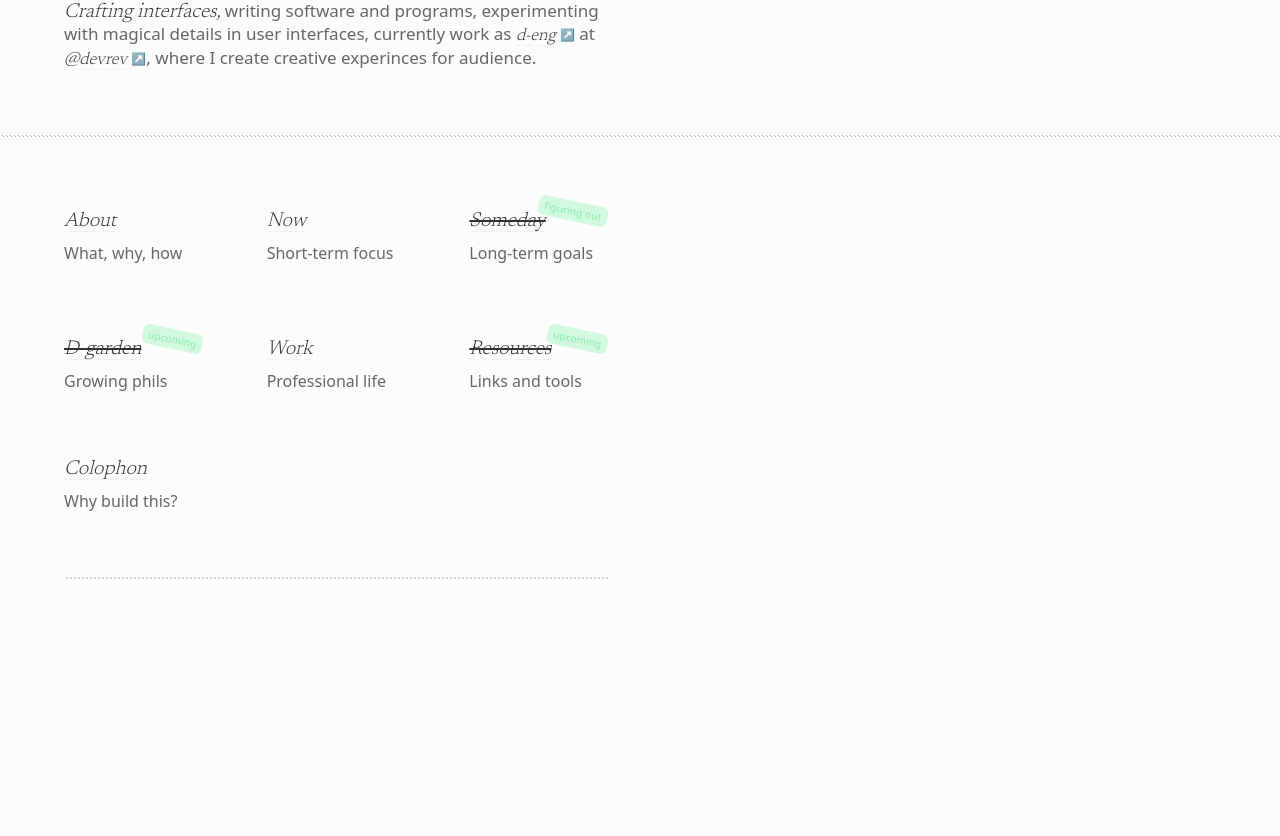
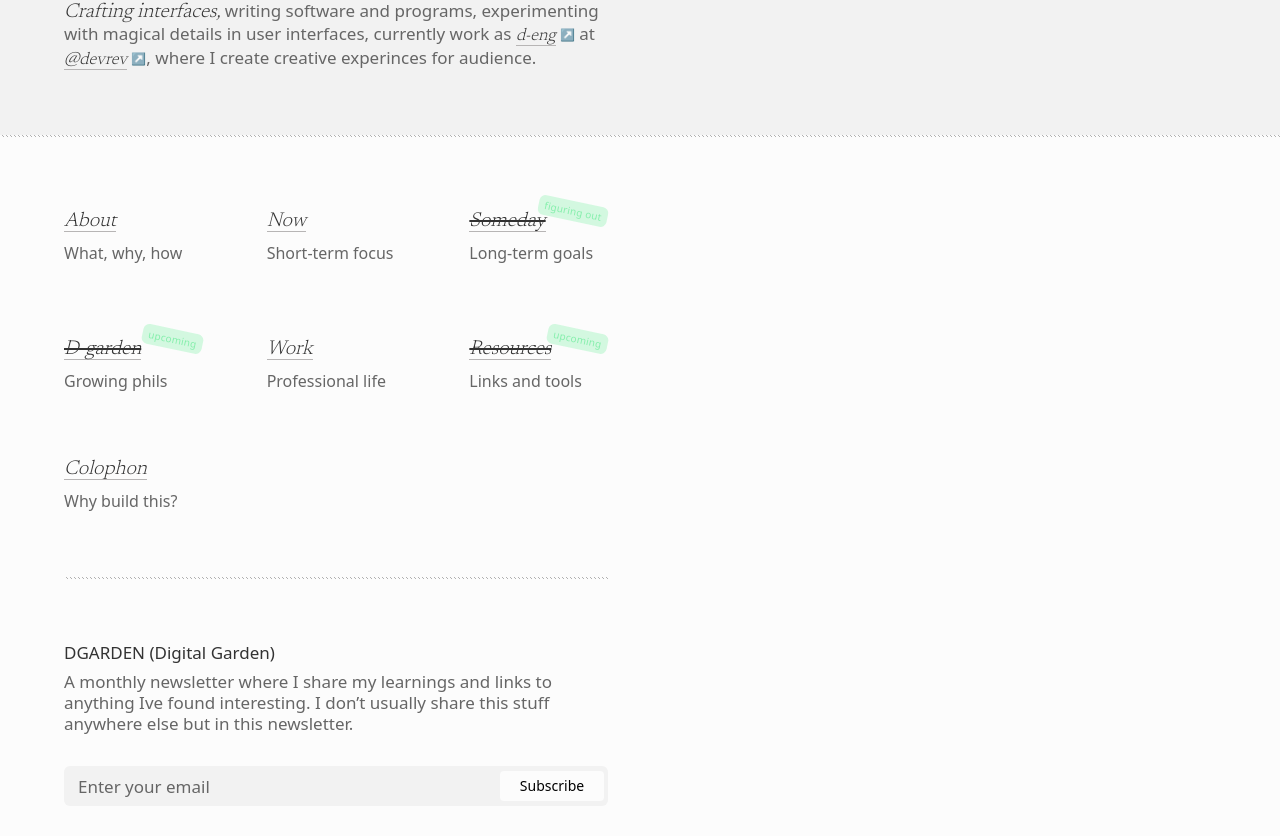
Before and after one commit to nikhiltidke101/nktd.dev, a Next.js app: page / in a window 1280 px wide. Shown: the part 176-1012 px from the top of the page. Before the commit the page ends 819 px from the top, so only its background shows below. Built offline with nearby package versions, Linux system fonts and the light colour scheme.

Commit message:
add: newsletter

```diff
--- /dev/null
+++ b/src/app/api/newsletter/route.ts
@@ -0,0 +1,44 @@
+import { NextRequest, NextResponse } from "next/server";
+
+export async function POST(req: NextRequest) {
+  const body = await req.json();
+
+  if (req.method === "POST") {
+    try {
+      const formBody = `email=${encodeURIComponent(body.email)}`;
+
+      const response = await fetch(
+        `https://app.loops.so/api/newsletter-form/clvji1ws800kkc6askaxk95ay`,
+        {
+          method: "POST",
+          body: formBody,
+          headers: {
+            "Content-Type": "application/x-www-form-urlencoded",
+          },
+        }
+      );
+
+      return new NextResponse(
+        JSON.stringify({
+          status: "success",
+          data: { email: body.email },
+        }),
+        {
+          status: 201,
+          headers: { "Content-Type": "application/json" },
+        }
+      );
+    } catch (error) {
+      return new NextResponse(
+        JSON.stringify({
+          status: "error",
+          message: error,
+        }),
+        {
+          status: 500,
+          headers: { "Content-Type": "application/json" },
+        }
+      );
+    }
+  }
+}
--- a/src/app/globals.css
+++ b/src/app/globals.css
@@ -5,11 +5,11 @@
 
 :root {
     --background: #FCFCFC;
-    --foreground: #fcfcfc;
+    --foreground: #f2f2f2;
 
     --primary: #333333;
     --secondary: #666666;
-    --tertiary: #f2f2f2;
+    --tertiary: #b7b5b5;
 }
 
 [data-theme='dark'] {
--- a/src/app/page.tsx
+++ b/src/app/page.tsx
@@ -1,6 +1,7 @@
 import Image from "next/image";
 import { Link } from "@/libs/components/atoms/link";
 import { Container } from "@/libs/components/organisms/container";
+import { NewsLetter } from "@/libs/components/misc/newsletter";
 
 const Card = ({
   title,
@@ -137,8 +138,8 @@ export default function Home() {
         ></rect>
       </svg>
 
-      <Container className="flex flex-col gap-16">
-        <div className="grid grid-cols-3 w-full gap-16">
+      <Container className="flex flex-col gap-8 md:gap-16">
+        <div className="grid grid-cols-2 md:grid-cols-3 w-full gap-8 md:gap-16">
           {items.map((item, index) => (
             <Card
               key={index}
@@ -182,6 +183,8 @@ export default function Home() {
             fill="url(#pattern-75)"
           ></rect>
         </svg>
+
+        <NewsLetter />
       </Container>
     </main>
   );
--- /dev/null
+++ b/src/libs/components/misc/newsletter.tsx
@@ -0,0 +1,62 @@
+"use client";
+
+import React, { useEffect, useRef, useState } from "react";
+
+export const NewsLetter = () => {
+  const [subsrcibbed, setSubscribbed] = useState(false);
+  const emailRef = useRef<HTMLInputElement>(null);
+
+  const handleSubmit = async (e: React.FormEvent<HTMLFormElement>) => {
+    e.preventDefault();
+    const email = emailRef.current?.value;
+
+    const response = await fetch("/api/newsletter", {
+      method: "POST",
+      headers: {
+        "Content-Type": "application/json",
+      },
+      body: JSON.stringify({ email }),
+    });
+
+    if (response.ok) {
+      emailRef.current!.value = "";
+      setSubscribbed(true);
+    }
+    return response;
+  };
+
+  return (
+    <div className="font-light text-reg-17 flex flex-col gap-2">
+      <h3 className="text-primary">DGARDEN (Digital Garden)</h3>
+      <p className="text-secondary">
+        A monthly newsletter where I share my learnings and links to anything
+        Ive found interesting. I don’t usually share this stuff anywhere else
+        but in this newsletter.
+      </p>
+
+      <form
+        className="mt-6 flex h-10 items-center justify-between gap-2 overflow-hidden rounded-md bg-foreground shadow-border
+           focus-within:border-gray-800 focus-within:outline-none focus-within:ring-2 focus-within:ring-black/20 focus-within:ring-offset-0"
+        onSubmit={handleSubmit}
+      >
+        <label className="sr-only">Email</label>
+        <input
+          id="email"
+          type="email"
+          ref={emailRef}
+          className="h-full w-[40%] grow border-none bg-transparent px-3.5 transition-colors text-secondary placeholder:text-secondary placeholder:text-reg-17 focus:outline-none"
+          placeholder="Enter your email"
+          required
+        />
+        <button
+          type="submit"
+          className="mr-1 h-[30px] w-[80px] rounded-[4px] bg-background dark:text-primary px-1.5 text-sm font-medium outline-none focus:outline-tertiary md:w-[104px] md:px-3.5"
+        >
+          <span className="block font-light">
+            {!subsrcibbed ? "Subscribe" : "✔️"}
+          </span>
+        </button>
+      </form>
+    </div>
+  );
+};
--- a/src/libs/components/organisms/container.tsx
+++ b/src/libs/components/organisms/container.tsx
@@ -9,6 +9,8 @@ export const Container = ({
   className?: string;
 }) => {
   return (
-    <div className={cx("max-w-2xl py-16 px-16", className)}>{children}</div>
+    <div className={cx("max-w-2xl px-4 py-8 md:py-16  md:px-16", className)}>
+      {children}
+    </div>
   );
 };
```
